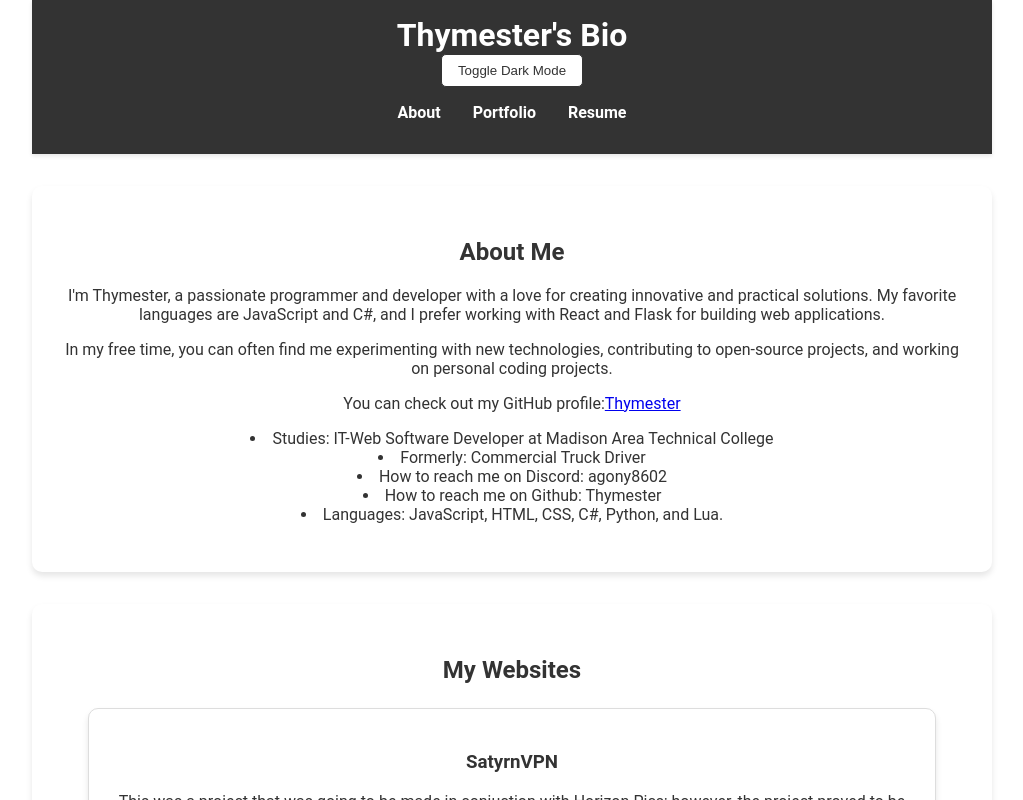
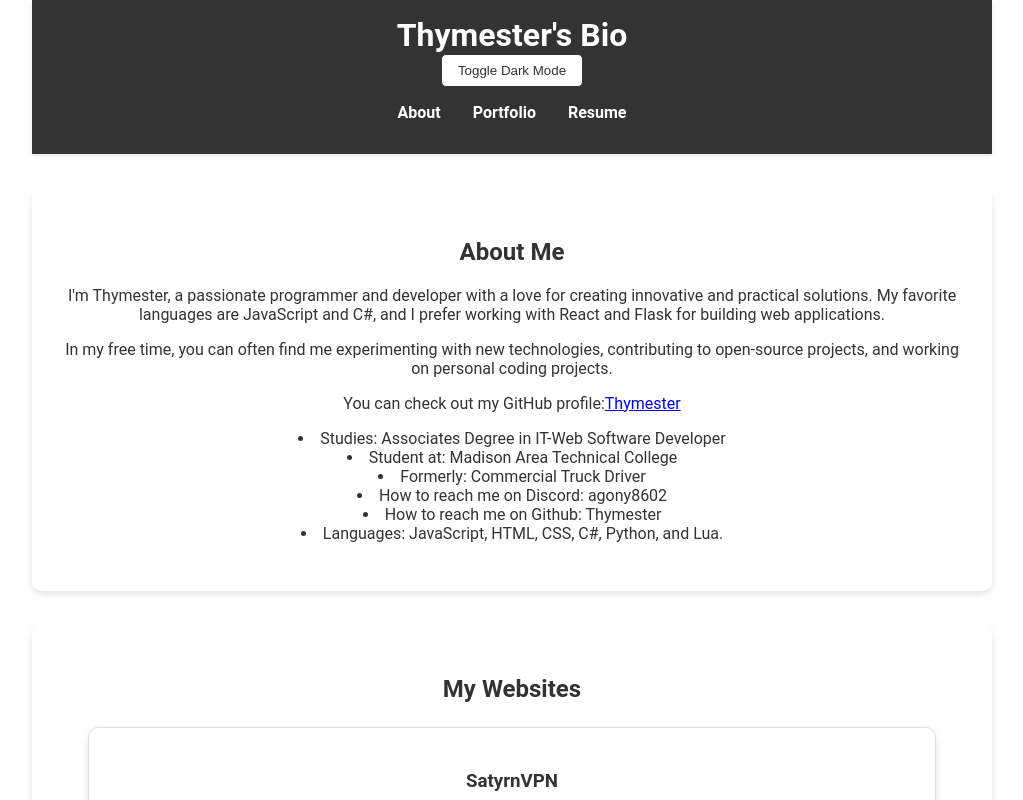
Before and after one commit to Thymester/MyBio-React, a React (Create React App) app: page / in a window 1280 px wide. Shown: the top 800 px of the page, without its empty margins (128-1151 px from the left). Built offline with nearby package versions, Linux system fonts and the light colour scheme.

Commit message:
Updated my about

```diff
--- a/src/components/About.js
+++ b/src/components/About.js
@@ -22,7 +22,10 @@ function About() {
         </a>
         <p>
           <li>
-            Studies: IT-Web Software Developer at Madison Area Technical College
+            Studies: Associates Degree in IT-Web Software Developer
+          </li>
+          <li>
+            Student at: Madison Area Technical College
           </li>
           <li>
             Formerly: Commercial Truck Driver
```
